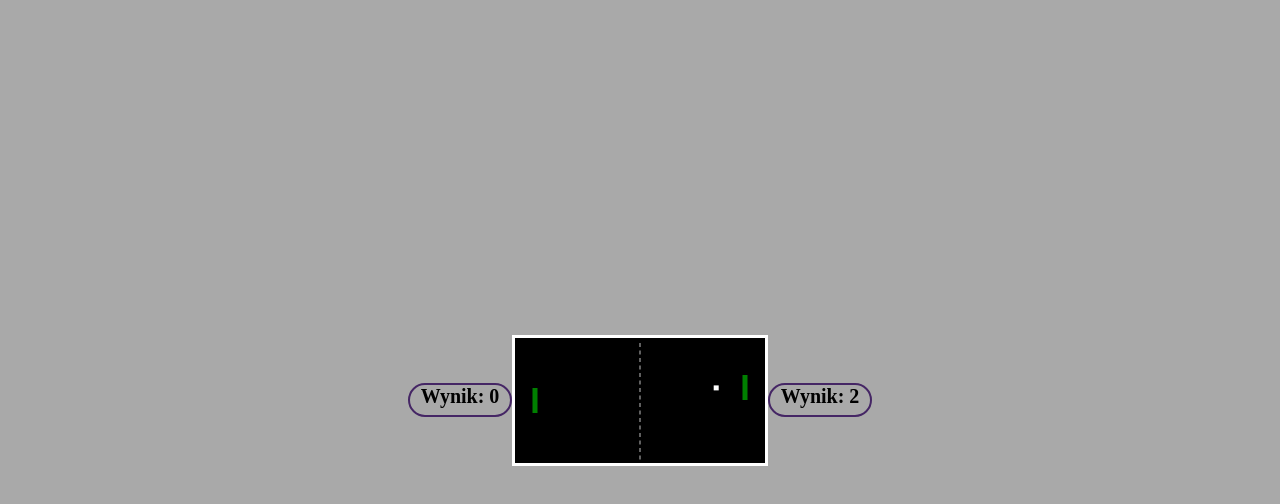
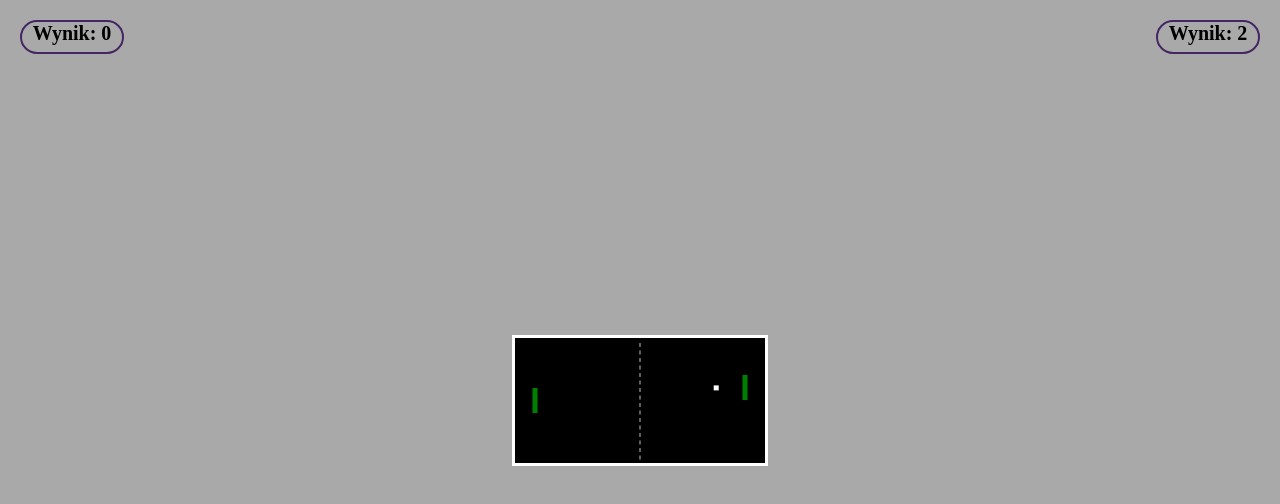
Before and after one commit to szkapec/mobilTenis, a plain HTML site: page index.html in a window 1280 px wide. Drawn offline with Linux system fonts and the light colour scheme.

Commit message:
poprawa html

```diff
--- a/css/style.css
+++ b/css/style.css
@@ -11,6 +11,9 @@
             border: 3px solid #fff;
         }
         .wyniki {
+            position: absolute;
+            top: 20px;
+            left: 20px;
             width: 100px;
             height: 30px;
             text-align: center;
@@ -21,6 +24,9 @@
 
         }
         .wyniki2 {
+            position: absolute;
+            top: 20px;
+            right: 20px;
             width: 100px;
             height: 30px;
             text-align: center;
--- a/index.html
+++ b/index.html
@@ -4,13 +4,13 @@
     <meta charset="UTF-8">
     <meta name="viewport" content="width=device-width, initial-scale=1.0">
     <meta http-equiv="X-UA-Compatible" content="ie=edge">
-    <link rel="Shortcut icon" href="pictures/image1.jpg" />
     <title>Gra w tenis</title>
     <link rel="stylesheet" href="css/style.css">
 </head>
 <body>
+    <canvas></canvas>
     <div class="wyniki">Wynik: 0</div>
-    <canvas></canvas>
+
     <div class="wyniki2">Wynik: 0</div>
 
     <script src="index.js"></script>
```
